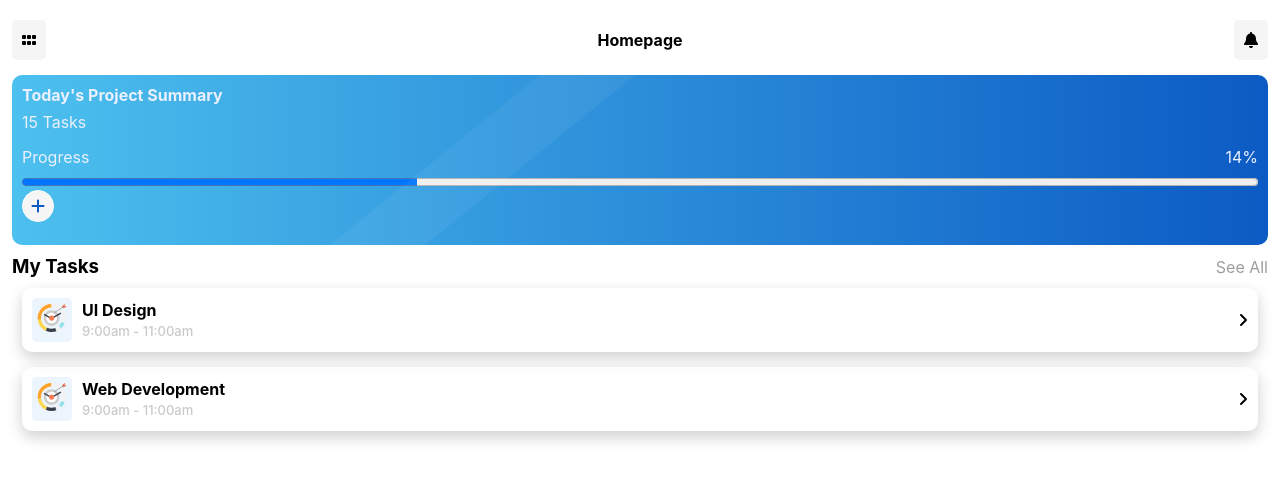
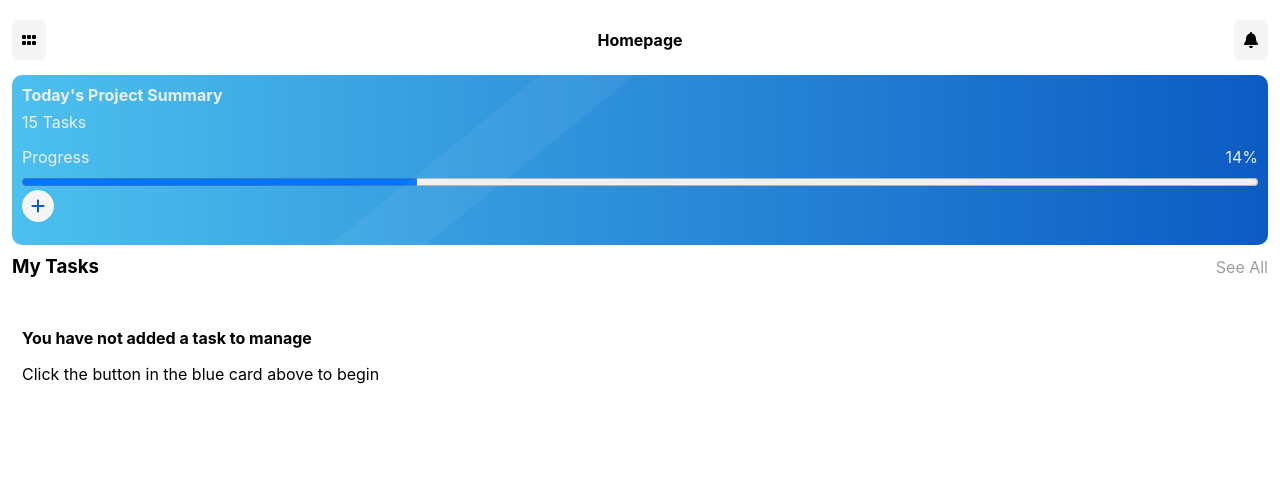
Before and after one commit to dimlaw7/Go-Task-Manager, a React (Create React App) app: page / in a window 1280 px wide. Both pictures are taken after a click on the button "Let's Start". Shown: the top 480 px of the page. Built offline with nearby package versions, Linux system fonts and the light colour scheme.

Commit message:
Update Homepage.jsx
Added Date object to get current date/time to assign to task during form submission

```diff
--- a/src/components/Homepage.jsx
+++ b/src/components/Homepage.jsx
@@ -1,38 +1,37 @@
-import { useState, useReducer } from "react";
+import { useState, useReducer} from "react";
 import { FontAwesomeIcon } from '@fortawesome/react-fontawesome';
-import { faAngleRight } from '@fortawesome/free-solid-svg-icons';
+import { faAngleRight, faWindowClose } from '@fortawesome/free-solid-svg-icons';
 import listIcon from './listIcon.svg';
-import { Modalform } from './Modalform';
+//import { Modalform } from './Modalform';
 import { Header } from "./Header";
 import { Datacard } from "./Datacard";
 
-const initialTodos = [
-    {
-        id: 1,
-        title: 'UI Design',
-        time: '9:00am - 11:00am',
-        taskStatus: 'Incomplete'
-    },
-    {
-        id: 2,
-        title: 'Web Development',
-        time: '9:00am - 11:00am',
-        taskStatus: 'Incomplete'
+
+const d = new Date(new Date().getTime() - (new Date().getTimezoneOffset() * 60000));
+const todayIs = d.toJSON().slice(0, 10);
+console.log(d.toJSON());
+const timeIs = d.toJSON().slice(11, 16);
+const initialTodos = () => {
+    const getTodos = window.localStorage.getItem('initialTodos');
+    if (getTodos) {
+        return JSON.parse(getTodos)
     }
-];
+    return [];
+}
 
 const reducer = (state, action) => {
     switch (action.type) {
         case 'add-task':
-            console.log('Submit Works')
             return [...state, {
-                id: 3,
-                title: action.payload.name,
-                time: '9:00am - 11:00am',
-                taskStatus: 'Incomplete'
+                title: action.payload.title,
+                date: action.payload.date,
+                time: action.payload.time,
+                endtime: action.payload.endtime,
+                status: action.payload.status
             }]
             break;
         default:
+            return state;
             break;
     }
 }
@@ -40,14 +39,86 @@ const reducer = (state, action) => {
 const Homepage = () => {
     const [modal, setModal] = useState(false);
     const [taskTitle, setTaskTitle] = useState('');
-    const [todos, dispatch] = useReducer(reducer, initialTodos);
+    const [taskDate, setTaskDate] = useState(todayIs);
+    const [taskTime, setTaskTime] = useState(timeIs);
+    const [taskTimeEnd, setTaskTimeEnd] = useState(timeIs);
+    const [taskStatus, setTaskStatus] = useState('Incomplete');
+    const [todos, dispatch] = useReducer(reducer, initialTodos());
     const arrowRight = <FontAwesomeIcon icon={faAngleRight} />
+    const closeWindow = <FontAwesomeIcon icon={faWindowClose} />
+    function handleSubmit(e) {
+        e.preventDefault();
+        const getTodos = window.localStorage.getItem('initialTodos');
+        if (getTodos) {
+            const initialTodos = JSON.parse(getTodos);
+            initialTodos.push({
+                title: taskTitle,
+                date: taskDate,
+                time: taskTime,
+                endtime: taskTimeEnd,
+                status: taskStatus
+            });
+            window.localStorage.setItem('initialTodos',JSON.stringify(initialTodos));
+        }
+        else{
+            window.localStorage.setItem('initialTodos',JSON.stringify([{
+                title: taskTitle,
+                date: taskDate,
+                time: taskTime,
+                endtime: taskTimeEnd,
+                status: taskStatus
+            }]));
+        }
+        dispatch({
+            type: 'add-task',
+            payload: {
+                title: taskTitle,
+                date: taskDate,
+                time: taskTime,
+                endtime: taskTimeEnd,
+                status: taskStatus
+            }
+        });
+        setModal(false);
+        setTaskTitle('');
+    }
     return (
         <>
             <Header />
             <main>
                 <Datacard setModal={setModal} />
-                {modal && <Modalform setModal={setModal} task={taskTitle} setTask={setTaskTitle} todos={todos} dispatch={dispatch} />}
+                {modal && (
+                    <section className='modal-form'>
+                        <div className='close-modal' onClick={() => setModal(false)}>
+                            <span>{closeWindow}</span>
+                        </div>
+                        <h4 className='title'>Add New Task</h4>
+                        <form onSubmit={(e) => handleSubmit(e)}>
+                            <label htmlFor='add-task'>Task Title
+                                <input type='text' name='add-task' id='add-task' value={taskTitle} onChange={(e) => setTaskTitle(e.target.value)} autoComplete='off' />
+                            </label>
+                            <label htmlFor='task-date'>Task Date
+                                <input type='date' name='task-date' id='task-date' value={taskDate} onChange={(e) => setTaskDate(e.target.value)}/>
+                            </label>
+                            <div className="flex-input">
+                                <label htmlFor='task-date'>Start Time
+                                    <input type='time' name='task-time' id='task-time' value={taskTime} onChange={(e) => setTaskTime(e.target.value)} />
+                                </label>
+                                <label htmlFor='task-date'>End Time
+                                    <input type='time' name='task-time' id='task-time' value={taskTimeEnd} onChange={(e) => setTaskTimeEnd(e.target.value)} />
+                                </label>
+                            </div>
+                            <label htmlFor='status'>Task Status
+                                <select name='status' id='status' onChange={(e) => setTaskStatus(e.target.value)}>
+                                    <option value='Incomplete'>Incomplete</option>
+                                    <option value='Complete'>Complete</option>
+                                </select>
+                            </label>
+                            <button type='submit' className='submit-modal'>Submit</button>
+                        </form>
+                    </section>
+                )
+                }
                 <section className='tasks'>
                     <div className='info'>
                         <h3 className='title'>My Tasks</h3>
@@ -55,17 +126,25 @@ const Homepage = () => {
                     </div>
                     <div className='container'>
                         <ul className='task-list'>
-                            {todos.map((todo) =>
-                                <li key={todo.id}>
+                            {todos.length ? todos.reverse().map((todo,index) =>
+                                <li key={index}>
                                     <div className='task-icon'>
                                         <img src={listIcon} alt='listIcon' width='30px' />
                                     </div>
                                     <div>
                                         <h4>{todo.title}</h4>
-                                        <span>{todo.time}</span>
+                                        <span>{todo.time} - {todo.endtime}</span>
                                     </div>
                                     {arrowRight}
                                 </li>
+                            )
+                            :
+                            (
+                                <>
+                                    <br/><br/>
+                                    <h4>You have not added a task to manage</h4>
+                                    <p>Click the button in the blue card above to begin</p>
+                                </>
                             )}
                         </ul>
                     </div>
```
